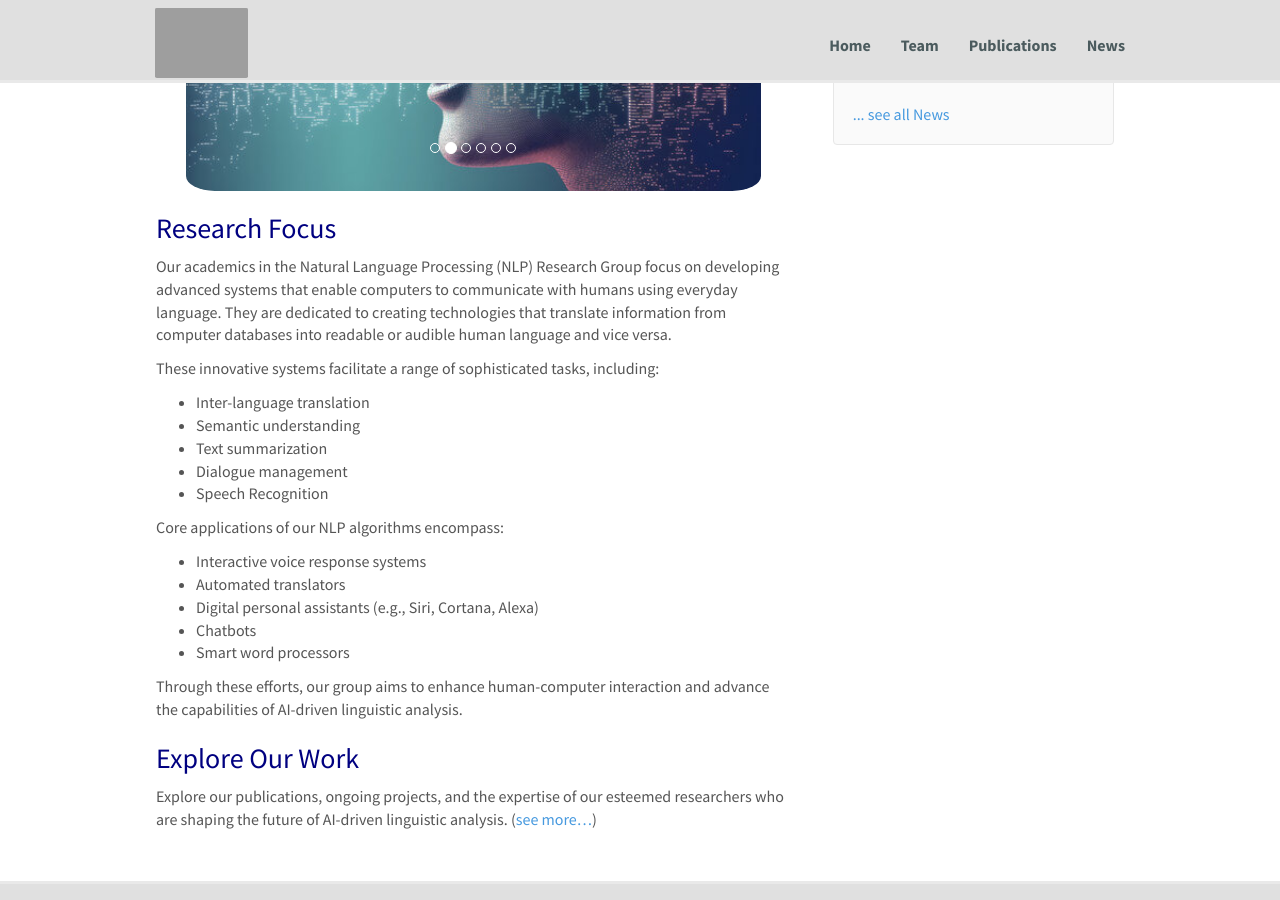
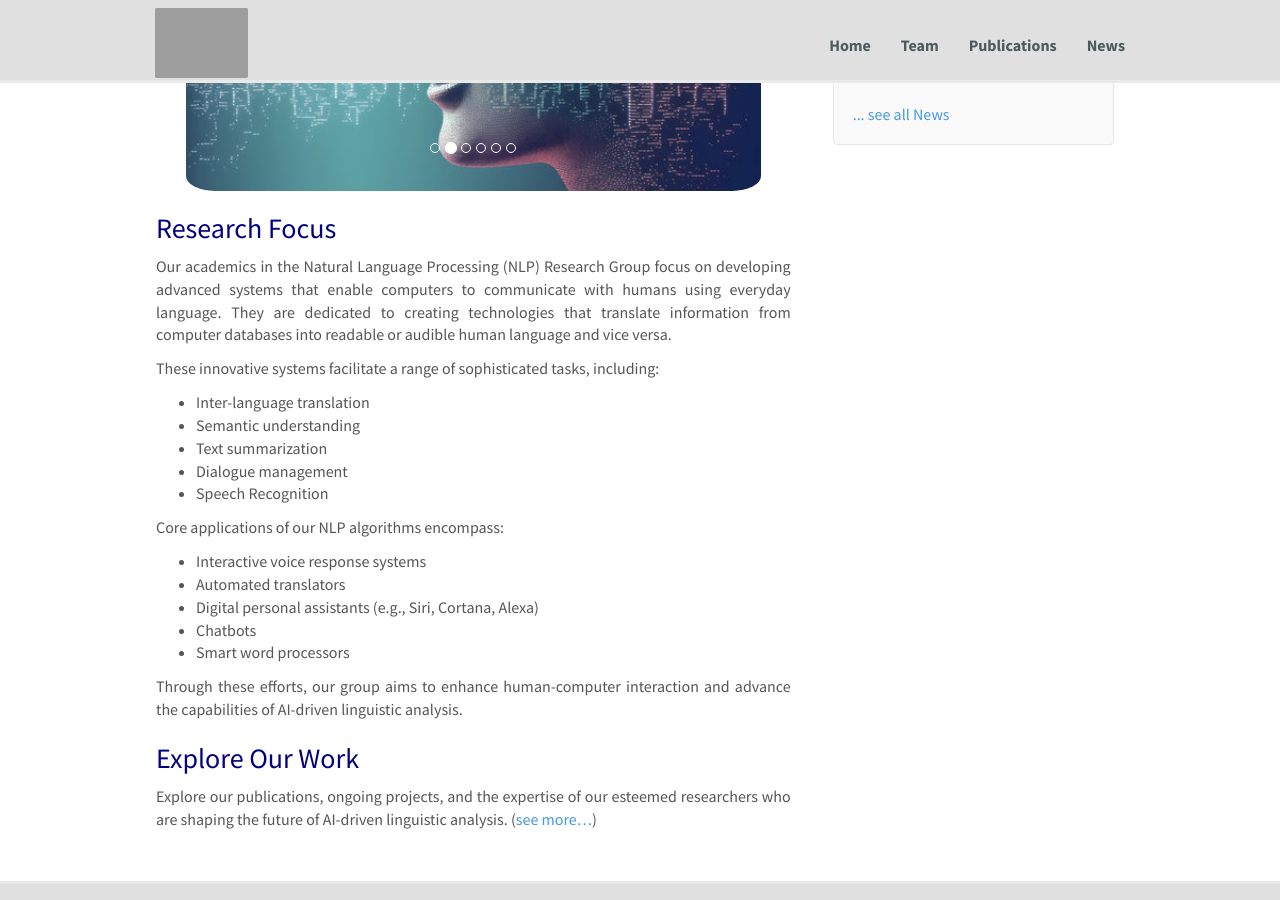
Before and after one commit to toqeerehsan/RiTUAL, a Jekyll site: the page built from _pages/home.md, in a window 1280 px wide and 900 px high, scrolled down 392 px. Built offline with Jekyll 4.4.1, drawn with Linux system fonts in a browser that asks for light colours; nearby versions of some CDN libraries.

Commit message:
updated page(s)

```diff
--- a/_pages/home.md
+++ b/_pages/home.md
@@ -63,7 +63,9 @@ Welcome to the official website of the RiTUAL (Research in Text Understanding an
 
 <h3 class="navy">Research Focus</h3>
 
+<div style="text-align: justify;">
 Our academics in the Natural Language Processing (NLP) Research Group focus on developing advanced systems that enable computers to communicate with humans using everyday language. They are dedicated to creating technologies that translate information from computer databases into readable or audible human language and vice versa.
+</div>
 
 These innovative systems facilitate a range of sophisticated tasks, including:
 
@@ -81,8 +83,12 @@ Core applications of our NLP algorithms encompass:
 * Chatbots
 * Smart word processors
 
+<div style="text-align: justify;">
 Through these efforts, our group aims to enhance human-computer interaction and advance the capabilities of AI-driven linguistic analysis.
+</div>
 
 <h3>Explore Our Work</h3>
 
+<div style="text-align: justify;">
 Explore our publications, ongoing projects, and the expertise of our esteemed researchers who are shaping the future of AI-driven linguistic analysis. (<a href="{{ site.url }}{{ site.baseurl }}/publications">see more...</a>)
+</div>
```
